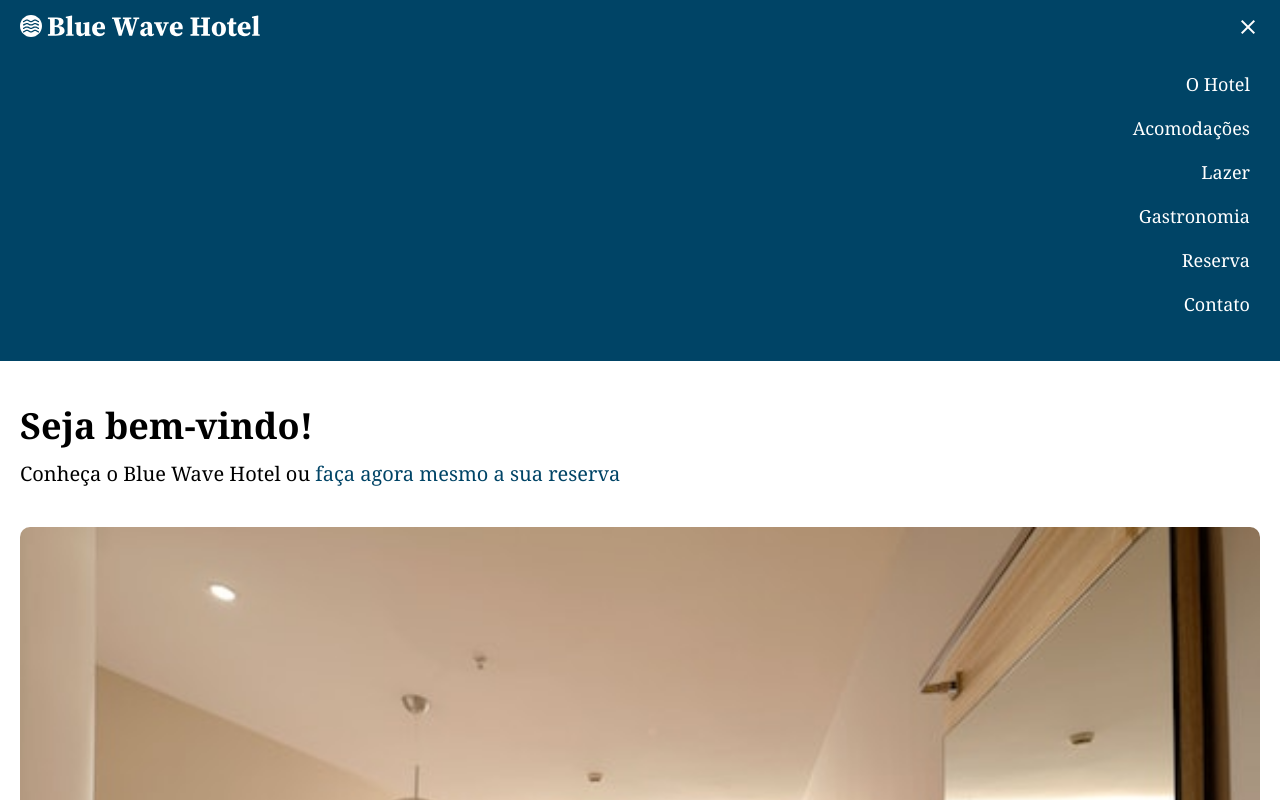
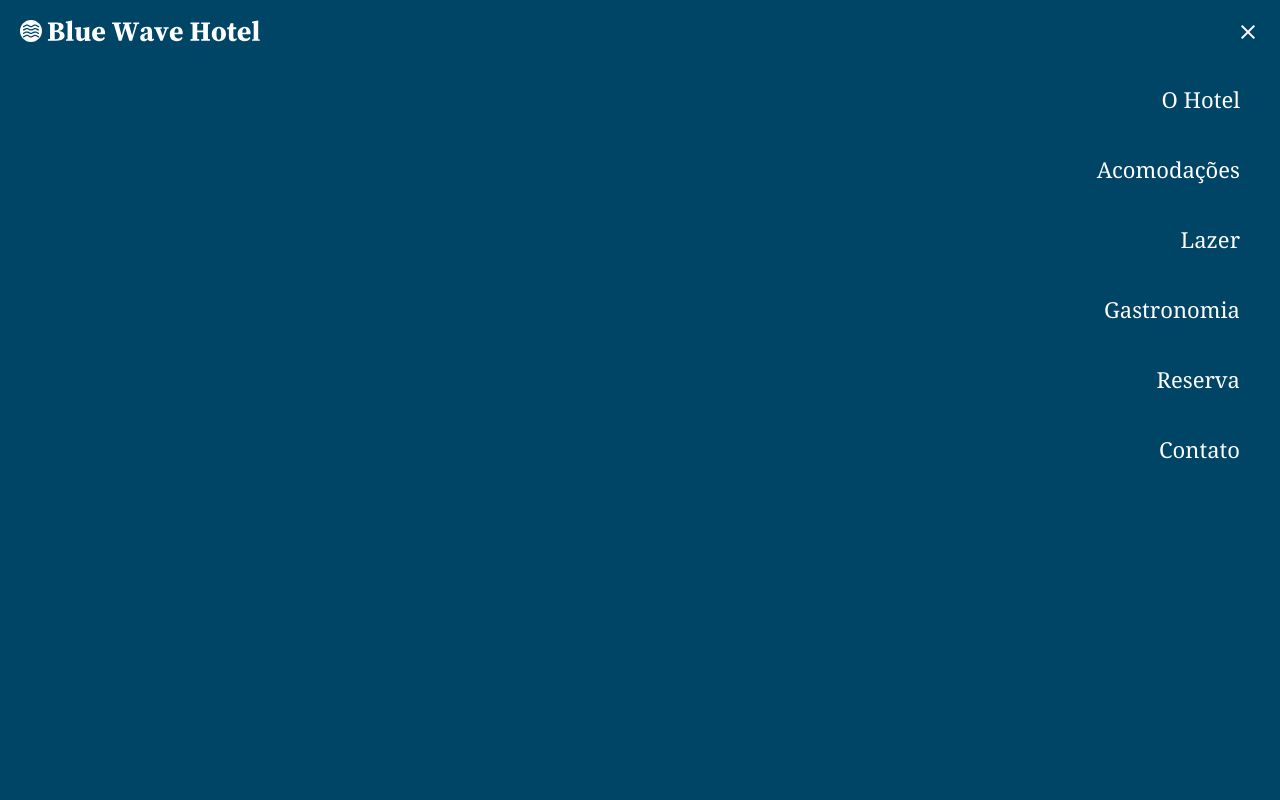
Before and after one commit to fredericompereira/projeto-hotel, a plain HTML site: page index.html in a window 1280 px wide. Both pictures are taken after a click on the element "menu". Shown: the top 800 px of the page. Drawn offline with nearby package versions, Linux system fonts and the light colour scheme; a web font is replaced by a local one.

Commit message:
Atualização de estilo e correção de bugs

```diff
--- a/index.html
+++ b/index.html
@@ -13,7 +13,7 @@
 <body class="site-body" onresize="changeSize()">
     <header class="site-header">
         <div class="header-container">
-            <a href="index.html">
+            <a href="index.html" class="header-container-link">
                 <img src="images/logo.svg" alt="Logo" width="240px" height="22px" class="header-container-logo">
             </a>
             <span class="material-symbols-outlined header-container-button" id="open-button" onclick="clickMenu()">menu</span>
@@ -21,14 +21,12 @@
         </div>
 
         <nav class="header-menu">
-            <ul>
-                <li class="header-menu-item"><a href="#" class="header-menu-link">O Hotel</a></li>
-                <li class="header-menu-item"><a href="#" class="header-menu-link">Acomodações</a></li>
-                <li class="header-menu-item"><a href="#" class="header-menu-link">Lazer</a></li>
-                <li class="header-menu-item"><a href="#" class="header-menu-link">Gastronomia</a></li>
-                <li class="header-menu-item"><a href="#" class="header-menu-link">Reserva</a></li>
-                <li class="header-menu-item"><a href="#" class="header-menu-link">Contato</a></li>
-            </ul>
+            <a href="#" class="header-menu-link">O Hotel</a>
+            <a href="#" class="header-menu-link">Acomodações</a>
+            <a href="#" class="header-menu-link">Lazer</a>
+            <a href="#" class="header-menu-link">Gastronomia</a>
+            <a href="#" class="header-menu-link">Reserva</a>
+            <a href="#" class="header-menu-link">Contato</a>
         </nav>
     </header>
 
@@ -49,35 +47,43 @@
         </section>
 
         <section class="main-card">
-            <img src="images/home/waterpool.jpg" alt="Área da piscina" width="100%">
+            <a href="#">
+                <img src="images/home/waterpool.jpg" alt="Área da piscina" width="100%" class="main-card-img">
                 <div class="main-card-container">
                     <h2 class="main-card-title">Áreas de lazer</h2>
                     <p class="main-card-text">Confira nossas opções de lazer para você e sua família</p>
                 </div>
+            </a>
         </section>
 
         <section class="main-card">
-            <img src="images/home/gastronomy.jpg" alt="Gastronomia" width="100%">
+            <a href="#">
+                <img src="images/home/gastronomy.jpg" alt="Gastronomia" width="100%" class="main-card-img">
                 <div class="main-card-container">
                     <h2 class="main-card-title">Gastronomia</h2>
                     <p class="main-card-text">Saiba mais sobre nossa culinária</p>
                 </div>
+            </a>
         </section>
 
         <section class="main-card">
-            <img src="images/home/reservation.jpg" alt="Gastronomia" width="100%">
+            <a href="#">
+                <img src="images/home/reservation.jpg" alt="Gastronomia" width="100%" class="main-card-img">
                 <div class="main-card-container">
                     <h2 class="main-card-title">Reserva</h2>
                     <p class="main-card-text">Faça agora mesmo a sua reserva!</p>
                 </div>
+            </a>
         </section>
 
         <section class="main-card">
-            <img src="images/home/contact.jpg" alt="Gastronomia" width="100%">
+            <a href="#">
+                <img src="images/home/contact.jpg" alt="Gastronomia" width="100%" class="main-card-img">
                 <div class="main-card-container">
                     <h2 class="main-card-title">Contato</h2>
                     <p class="main-card-text">Fale conosco, tire suas dúvias ou mais informações</p>
                 </div>
+            </a>
         </section>
     </main>
 
--- a/js/script.js
+++ b/js/script.js
@@ -15,10 +15,11 @@ function clickMenu() {
         closeButton.style.display = 'block'
     }
 
-    if (headerMenu.style.display == 'block') {
+    if (headerMenu.style.display == 'flex') {
         headerMenu.style.display = 'none'
+
     } else {
-        headerMenu.style.display = 'block'
+        headerMenu.style.display = 'flex'
     }
 }
 
@@ -26,7 +27,7 @@ function changeSize() {
     if (window.innerWidth >= 768) {
         openButton.style.display = 'none'
         closeButton.style.display = 'none'
-        headerMenu.style.display = 'block'
+        headerMenu.style.display = 'flex'
     } else {
         openButton.style.display = 'block'
         closeButton.style.display = 'none'
--- a/styles/style.css
+++ b/styles/style.css
@@ -10,7 +10,8 @@
     --font-size-h2: 3.2rem;
     --font-size-h3: 2.8rem;
     --font-size-h4: 2.4rem;
-    --font-size-p: 1.8em;
+    --font-site-pl: 2.2rem;
+    --font-size-p: 2rem;
     --color1: hsl(200, 100%, 10%);
     --color2: hsl(200, 100%, 20%);
     --color3: hsl(200, 100%, 30%);
@@ -36,7 +37,7 @@ a {
 /* Header */
 
 .site-header {
-    padding: 15px 20px;
+    padding: 20px;
     background-color: var(--color2);
     display: flex;
     flex-direction: column;
@@ -49,6 +50,10 @@ a {
     align-items: flex-start;
 }
 
+.header-container-link {
+    height: 22px;
+}
+
 .header-container-button {
     color: white;
     cursor: pointer;
@@ -59,31 +64,29 @@ a {
 }
 
 .header-menu {
+    height: calc(100vh - 64px);
     display: none;
-    margin: 20px 0;
-}
-
-.header-menu-item {
-    list-style-type: none;
+    flex-direction: column;
+    align-items: flex-end;
+    padding: 20px 0;
 }
 
 .header-menu-link {
-    display: block;
-    padding: 10px;
+    padding: 20px;
+    border-radius: 10px;
     color: white;
-    text-align: right;
+    font-size: var(--font-site-pl);
 }
 
 .header-menu-link:hover {
-    background-color: var(--color1);
+    background-color: var(--color3);
 }
 
 
 /* Main */
 
 .site-main {
-    margin: 40px 0;
-    padding: 0 20px;
+    padding: 40px 20px;
 }
 
 .main-header {
@@ -101,16 +104,25 @@ a {
 
 .main-header-link {
     color: var(--color2);
+    font-weight: 700;
+}
+
+.main-header-link:hover {
+    text-decoration: underline;
 }
 
 .main-card {
     margin-bottom: 40px;
     overflow: hidden;
     border-radius: 10px;
+    box-shadow: 0 0 5px hsl(0deg 0% 0% / 50%);
+}
+
+.main-card-img {
+    display: block;
 }
 
 .main-card-container {
-    margin-top: -6px;
     padding: 10px 20px 20px 20px;
     background-color: var(--color3);
     color: white;
@@ -127,7 +139,7 @@ a {
 .site-footer {
     display: flex;
     flex-direction: column;
-    gap: 20px;
+    gap: 30px;
     padding: 30px 20px;
     background-color: var(--color2);
 }
@@ -151,5 +163,5 @@ a {
 }
 
 .footer-menu-item, .footer-social-item {
-    margin: 10px 0;
+    margin: 15px 0;
 }
```
Lines whose indentation alone changed are shown as unchanged.
